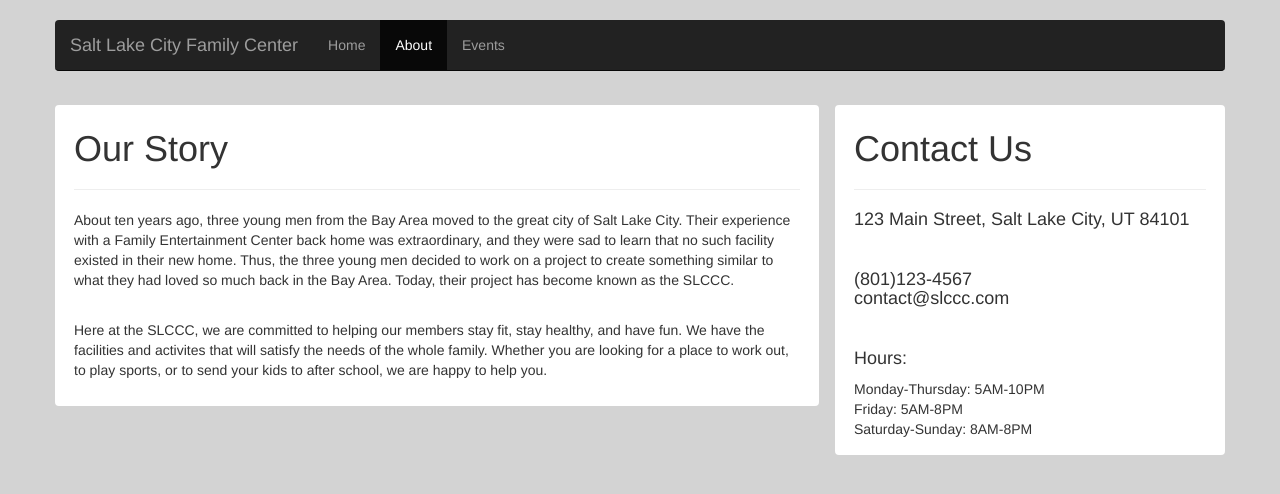
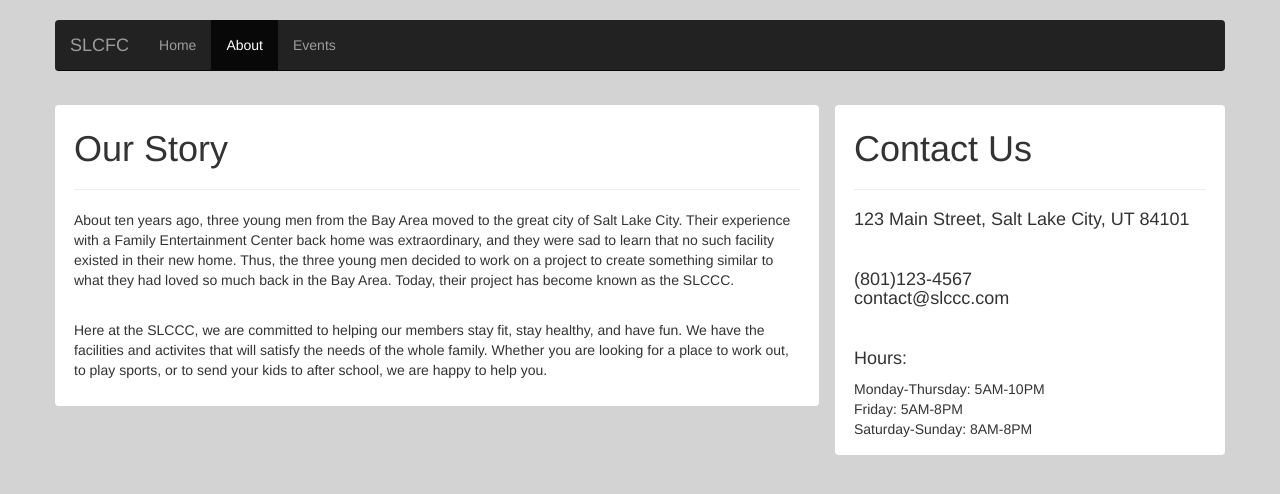
Before and after one commit to ctian1/fbla-website-design, a plain HTML site: page about.html in a window 1280 px wide. Drawn offline with nearby package versions, Linux system fonts and the light colour scheme.

Commit message:
Fix brand

```diff
--- a/about.html
+++ b/about.html
@@ -36,7 +36,7 @@
                 <span class="icon-bar"></span>
                 <span class="icon-bar"></span>
               </button>
-              <a class="navbar-brand" href="./index.html">Salt Lake City Family Center</a>
+              <a class="navbar-brand" href="./index.html">SLCFC</a>
             </div>
             <div id="navbar" class="navbar-collapse collapse">
               <ul class="nav navbar-nav">
```
